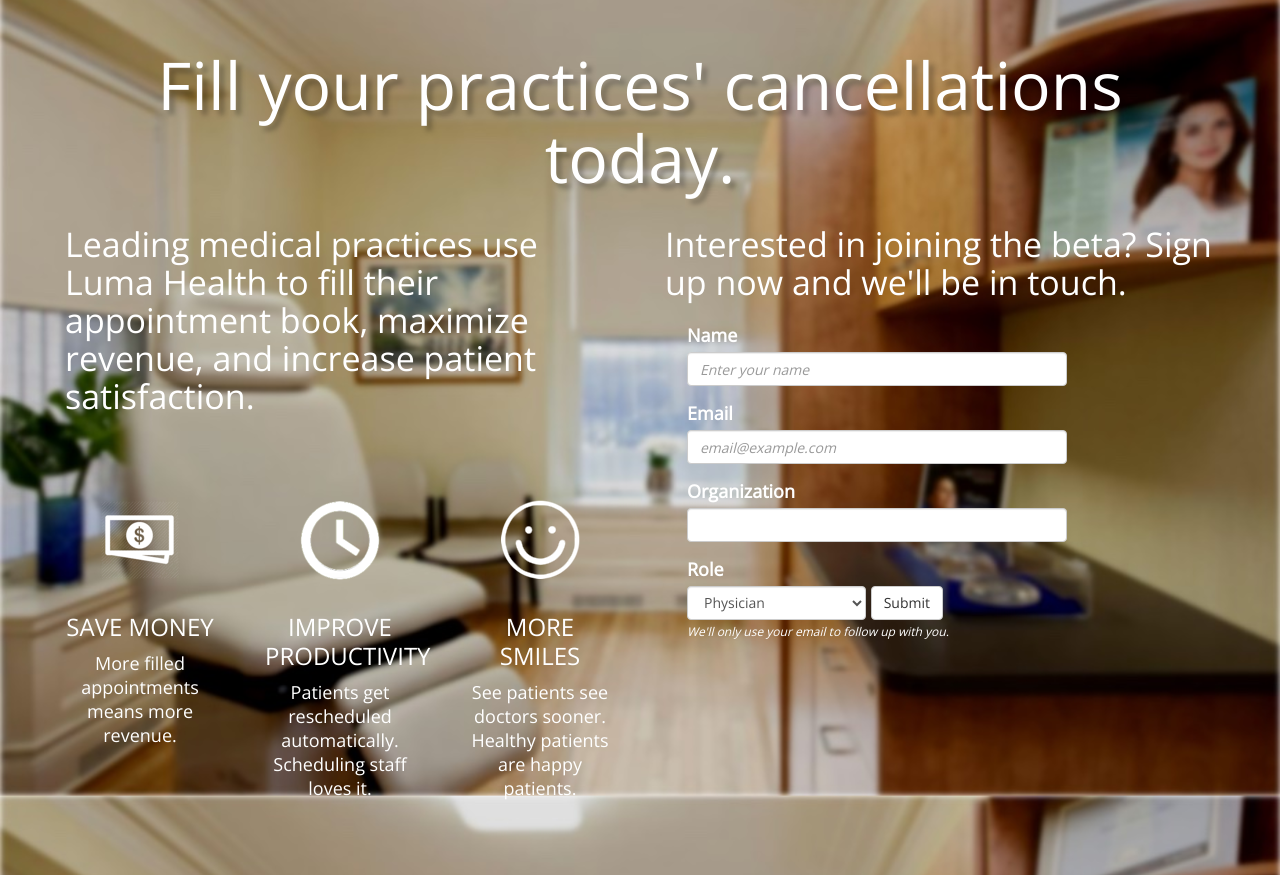
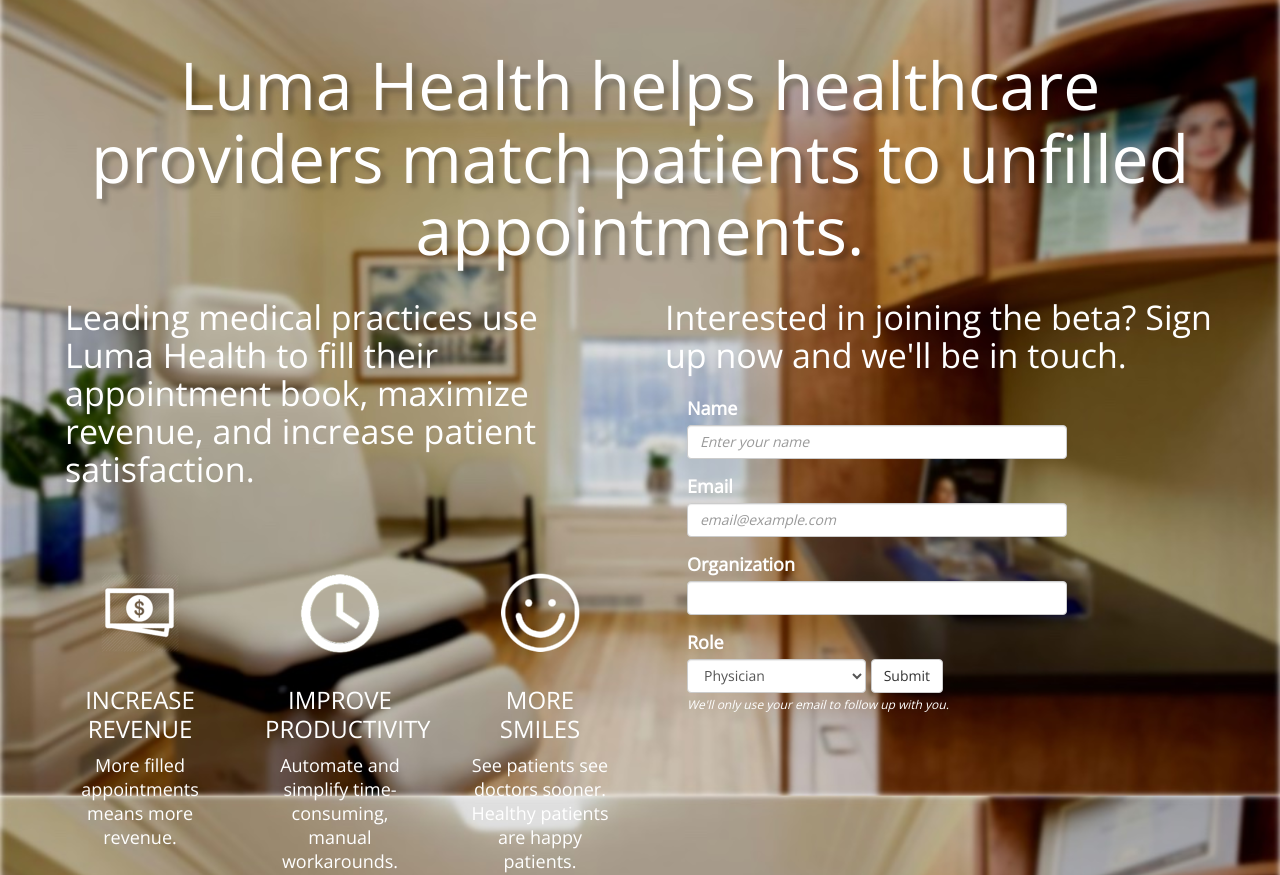
Before and after one commit to lumahealthhq/lh-marketing, a website: page public/index.html in a window 1280 px wide. Shown: the part 77-952 px from the top of the page. Drawn offline with nearby package versions, Linux system fonts and the light colour scheme.

Commit message:
adnan changes

```diff
--- a/public/index.html
+++ b/public/index.html
@@ -26,7 +26,7 @@
 		<section style="margin-top:65px">
 
 			<h1 id="site_slogan" style="text-align: center; font-size:66px; text-shadow: 5px 5px 5px rgba(0,0,0,.27); margin-top: 75px">
-				Fill your practices' cancellations today.
+				Luma Health helps healthcare providers match patients to unfilled appointments.
 			</h1>
 			<div>
 				<div class="row">
@@ -36,13 +36,13 @@
 							<div class="row services_block">
 								<div class="col-xs-4">
 									<div class="service_icon"><img src="images/dollar.png" alt=""></div>
-									<h3>SAVE MONEY</h3>
+									<h3>Increase Revenue</h3>
 									<p>More filled appointments means more revenue.</p>
 								</div>
 								<div class="col-xs-4 ">
 									<div class="service_icon"><img src="images/time.png" alt=""></div>
 									<h3>IMPROVE PRODUCTIVITY</h3>
-									<p>Patients get rescheduled automatically. Scheduling staff loves it.</p>
+									<p>Automate and simplify time-consuming, manual workarounds.  Scheduling staff loves it.</p>
 								</div>
 								<div class="col-xs-4 ">
 									<div class="service_icon"><img src="images/smile.png" alt=""></div>
```
